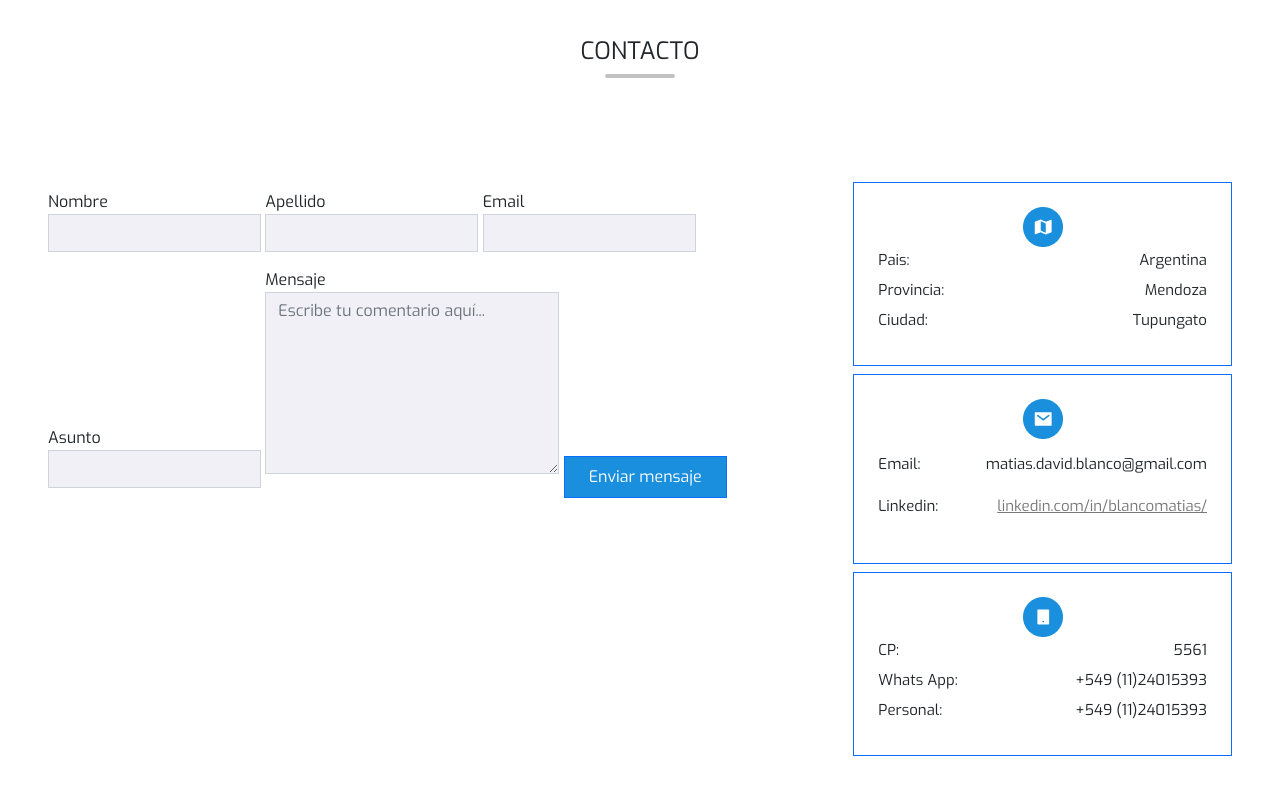
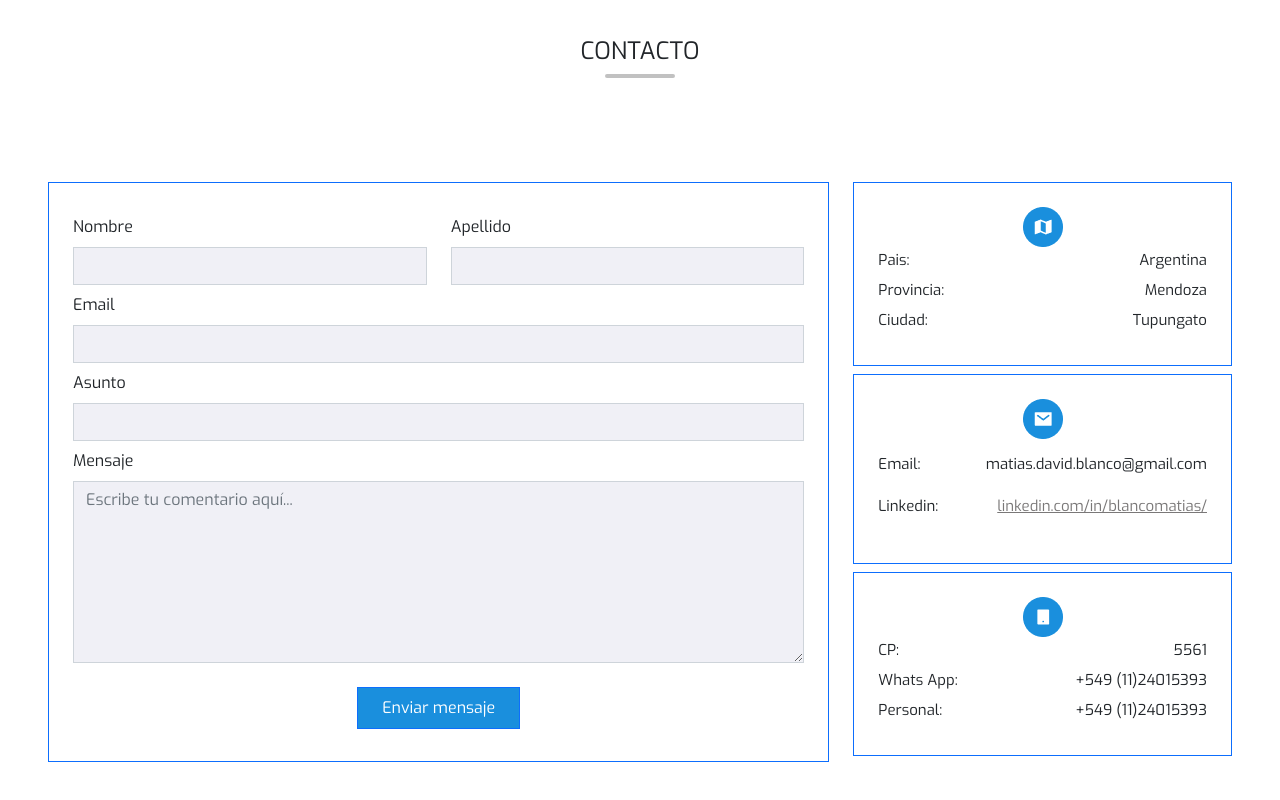
Before and after one commit to MatiasDavidBlanco/Portafolio, a plain HTML site: page index.html in a window 1280 px wide. Shown: the part 2462-3262 px from the top of the page. Drawn offline with nearby package versions, Linux system fonts and the light colour scheme; grey boxes are pictures that could not be loaded.

Commit message:
Add files via upload

```diff
--- a/index.html
+++ b/index.html
@@ -180,38 +180,41 @@
     <div class="container-fluid p-5 mt-5">
       <div class="row text-center">
         <div class="col-12 my-2 col-md-8 ">
-          <form name="contacto" method="POST" data-netlify="true">
-            <label class="text-black my-2" for="fname">
-                  Nombre
+          <form name="contact" method="POST" data-netlify="true" class="border border-primary p-4">
+            <div class="row form-group">
+              <div class="col-md-6 ml-0 mb-3 mb-md-0">
+                <label class="text-black my-2" for="fname">Nombre</label>
                 <input type="text" id="fname" class="form-control">
-            </label>
-
-
-            <label class="text-black my-2" for="lname">
-                  Apellido
+              </div>
+              <div class="col-md-6">
+                <label class="text-black my-2" for="lname">Apellido</label>
                 <input type="text" id="lname" class="form-control">
-            </label>
-
-
-            <label class="text-black my-2" for="email">
-                  Email
+              </div>
+            </div>
+            <div class="row form-group">
+              <div class="col-md-12">
+                <label class="text-black my-2" for="email">Email</label>
                 <input type="email" id="email" class="form-control">
-            </label>
-
-
-            <label class="text-black my-2" for="subject">
-                  Asunto
+              </div>
+            </div>
+            <div class="row form-group">
+              <div class="col-md-12">
+                <label class="text-black my-2" for="subject">Asunto</label>
                 <input type="subject" id="subject" class="form-control">
-            </label>
-
-
-            <label class="text-black my-2" for="message">
-                  Mensaje
+              </div>
+            </div>
+            <div class="row form-group">
+              <div class="col-md-12">
+                <label class="text-black my-2" for="message">Mensaje</label>
                 <textarea name="message" id="message" cols="30" rows="7" class="form-control"
                   placeholder="Escribe tu comentario aquí..."></textarea>
-            </label>
-
+              </div>
+            </div>
+            <div class="row form-group">
+              <div class="col-md-12 text-center my-2">
                 <input type="submit" value="Enviar mensaje" class="btn btn-primary py-2 px-4 text-black mt-3">
+              </div>
+            </div>
           </form>
         </div>
         <div class="col-12 my-2 col-md-4 ">
```
Lines whose indentation alone changed are shown as unchanged.
